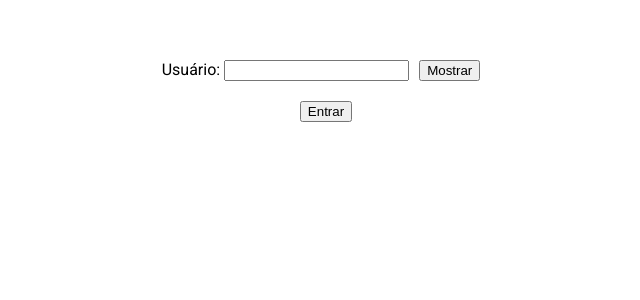
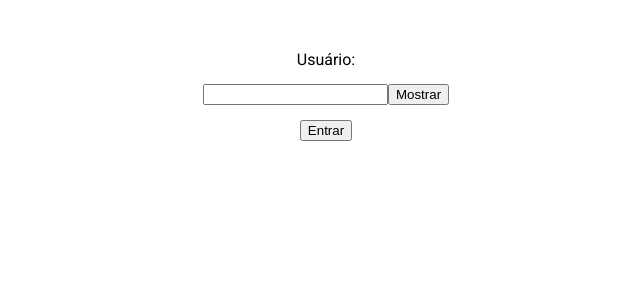
Before and after one commit to RodrigoCezarLeao/sort-names, an Angular app: page / in a window 1280 px wide. Shown: the top 300 px of the page, without its empty margins (314-954 px from the left). Built offline with nearby package versions, Linux system fonts and the light colour scheme.

Commit message:
adicionar botão de voltar ao login

```diff
--- a/src/app/component/header/header.component.html
+++ b/src/app/component/header/header.component.html
@@ -1,7 +1,9 @@
 <header>
+    <p (click)="openModal()">{{lastPatch?.version}}</p>
+    <app-base-modal [content_slug]="'list-patch'" [(opened)]="showModal"></app-base-modal>
+
     <h1>Sorteador - {{smallGroup.name}}</h1>
 
-    <p (click)="openModal()">{{lastPatch?.version}}</p>
-    <app-base-modal [content_slug]="'list-patch'" [(opened)]="showModal"></app-base-modal>
+    <button (click)="returnToLoginPage()">Voltar</button>
 </header>
 <hr />
--- a/src/app/component/header/header.component.ts
+++ b/src/app/component/header/header.component.ts
@@ -1,4 +1,4 @@
-import { Component, Input } from '@angular/core';
+import { Component, EventEmitter, Input, Output } from '@angular/core';
 import { getSmallGroupStorage } from 'src/app/helpers';
 import { Patch } from 'src/app/interfaces/patch';
 import { SmallGroup } from 'src/app/interfaces/smallGroup';
@@ -15,6 +15,9 @@ export class HeaderComponent {
 
   smallGroup: SmallGroup;
 
+  @Input() login: boolean = true;
+  @Output() loginChange: EventEmitter<any> = new EventEmitter();
+
   constructor(patchService: PatchService) {
     this.lastPatch = patchService.getAllPatches().sort((a,b) => a.version > b.version ? -1 : 1)?.[0];
     this.smallGroup = getSmallGroupStorage();
@@ -23,4 +26,9 @@ export class HeaderComponent {
   openModal() {
     this.showModal = true;
   }
+
+  returnToLoginPage() {
+    this.login = false;
+    this.loginChange.emit();
+  }
 }
--- a/src/app/component/login/login.component.css
+++ b/src/app/component/login/login.component.css
@@ -5,7 +5,14 @@ main {
     margin: 50px;
 }
 
-button {
-    margin: 10px;
+form {
+    text-align: center;
+}
 
+form button {
+    margin-top: 15px;
 }
+
+main > button {
+    margin: 15px;
+}
--- a/src/app/component/login/login.component.html
+++ b/src/app/component/login/login.component.html
@@ -1,7 +1,7 @@
 <main *ngIf="!logged">
     <form autocomplete="off">
         <label>
-            Usuário:
+            Usuário: <br />
             <input [type]="inputType" [(ngModel)]="inputValue" name="username"/>
         </label>
 
@@ -17,6 +17,6 @@
 </main>
 
 <div *ngIf="logged">
-    <app-header></app-header>
+    <app-header [(login)]="logged"></app-header>
     <app-list-names></app-list-names>
 </div>
--- a/src/app/component/login/login.component.ts
+++ b/src/app/component/login/login.component.ts
@@ -36,5 +36,8 @@ export class LoginComponent {
     } else {
       alert(`Célula não encontrada!`);
     }
+
+    this.inputValue = "";
+    this.inputType = "password";
   }
 }
--- a/src/app/data/data.ts
+++ b/src/app/data/data.ts
@@ -104,7 +104,8 @@ export const PATCHES: Patch[] = [
     release_date: new Date(2023, 2, 3),
     description: `
       - Generalização de diferentes células;
-      - Implementar tela de 'login' com uma senha para acessar cada página de célula.
+      - Implementar tela de 'login' com uma senha para acessar cada página de célula;
+      - Botão para voltar ao login.
     `,
   }
 ];
```
Also changed, not shown: 3 other files (tests, documents, lock files or other folders).
